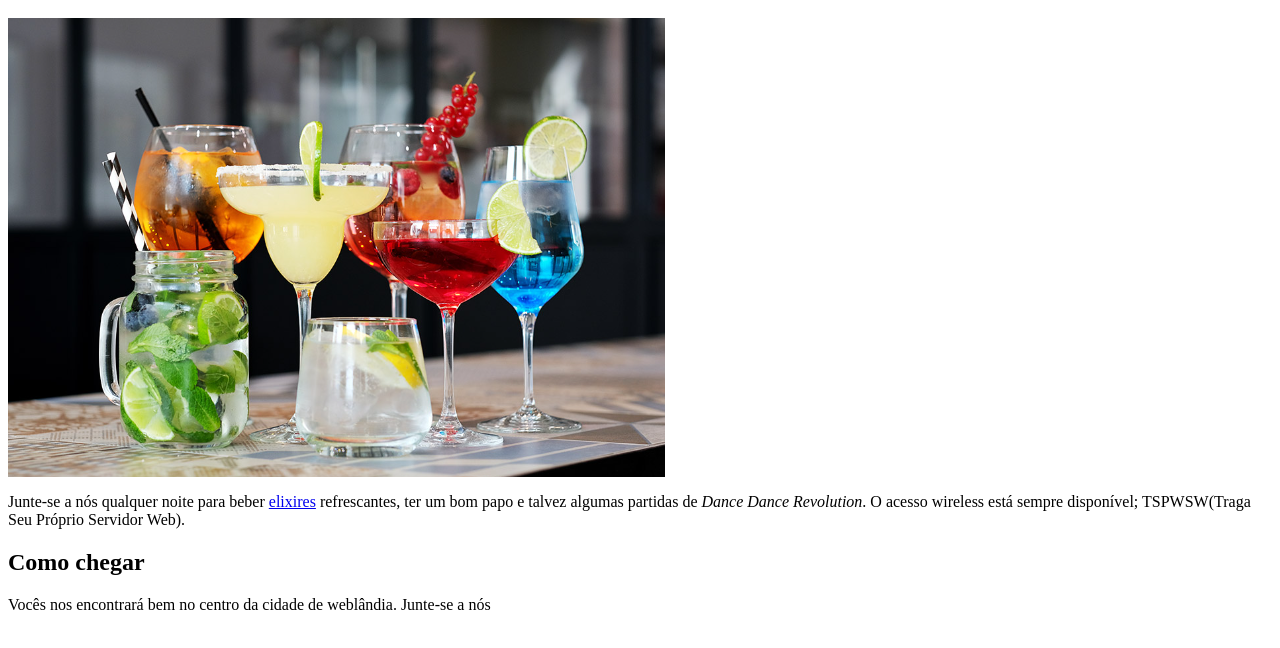
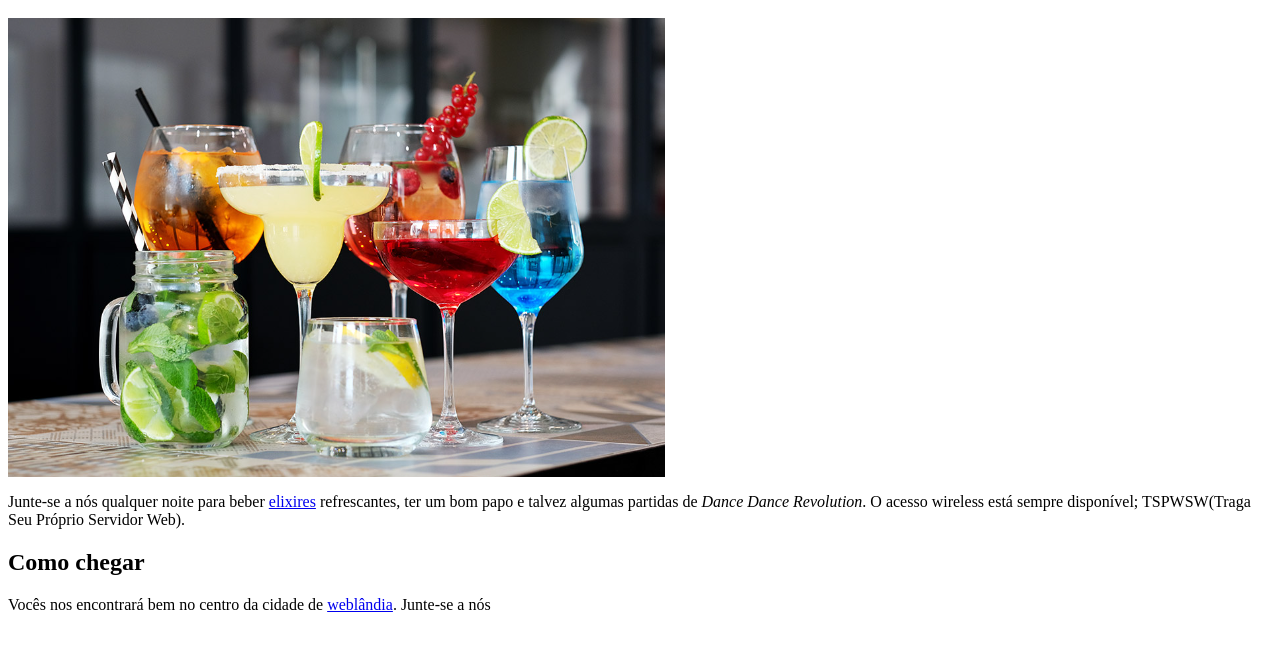
Before and after one commit to igorgalan98/headFirst1, a plain HTML site: page index.html in a window 1280 px wide. Shown: the part 48-696 px from the top of the page. Drawn offline with Linux system fonts and the light colour scheme.

Commit message:
Update index.html
add href to the location of weblandia

```diff
--- a/index.html
+++ b/index.html
@@ -12,7 +12,7 @@
         </p>
         <h2>Como chegar</h2>
         <p>
-            Vocês nos encontrará bem no centro da cidade de weblândia. Junte-se a nós
+            Vocês nos encontrará bem no centro da cidade de <a href="https://moovitapp.com/index/en/public_transit-Mainostoimisto_Weblandia_Oy-Tampere-site_258917336-2621">weblândia</a>. Junte-se a nós
         </p>
     </body>
 </html>
```
